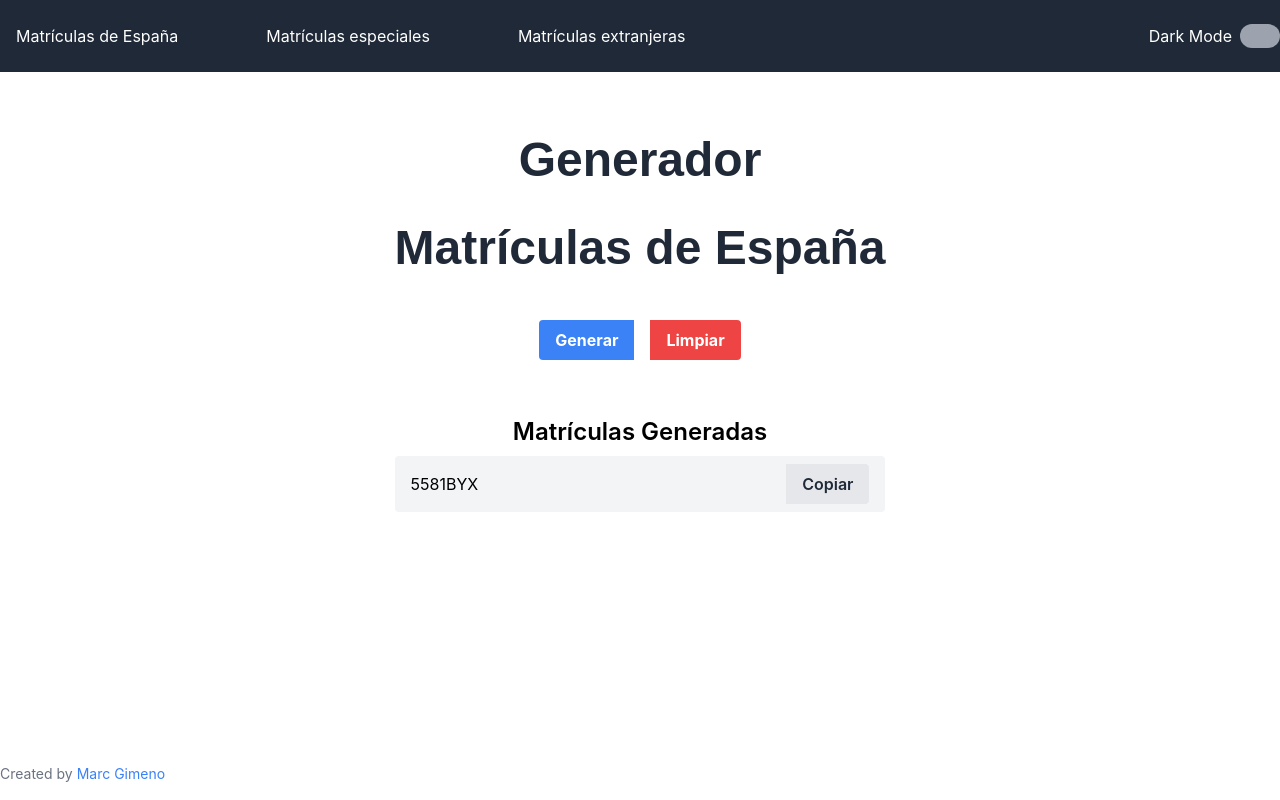
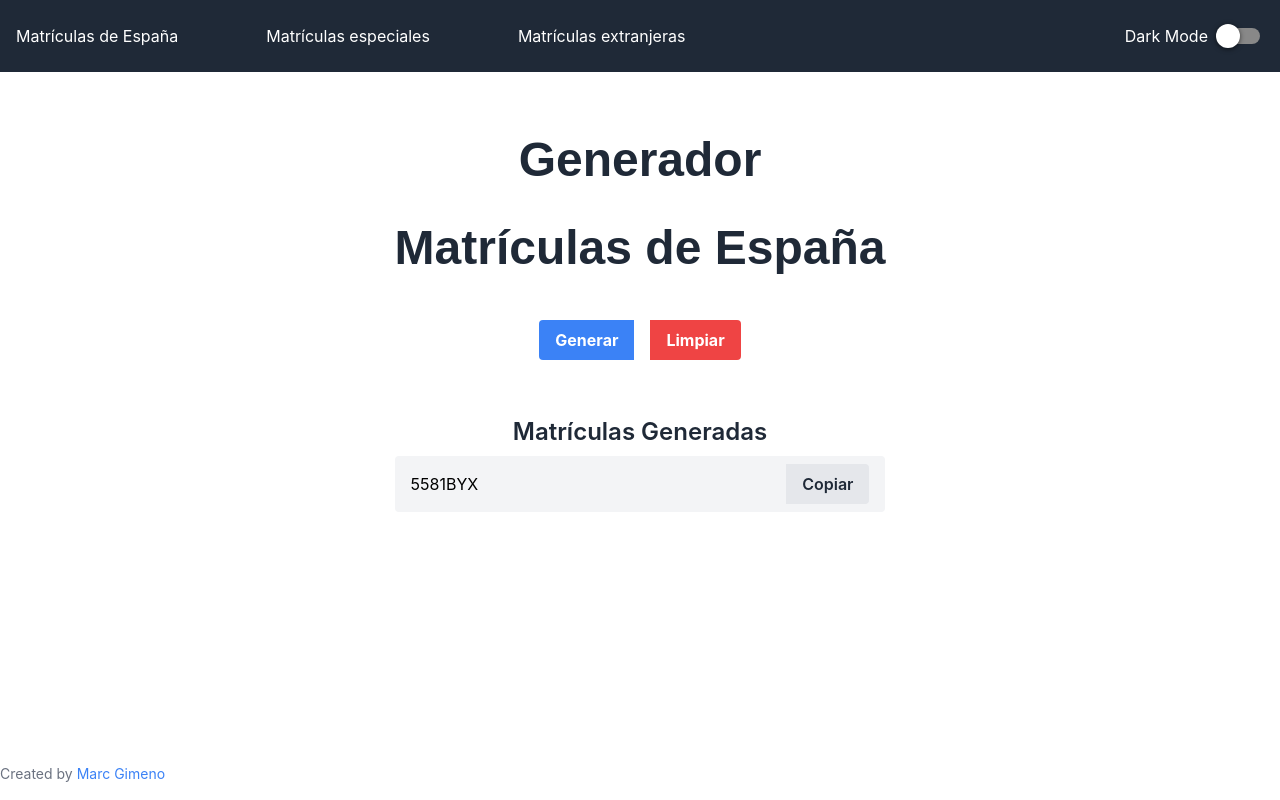
Before and after one commit to gimenomarc/Generador-de-matriculas, a React (Create React App) app in the folder generador-matriculas/: page /matriculas-espana in a window 1280 px wide. Both pictures are taken after a click on the button "Generar". Built offline with nearby package versions, Linux system fonts and the light colour scheme.

Commit message:
dark mode

```diff
--- a/generador-matriculas/package.json
+++ b/generador-matriculas/package.json
@@ -19,6 +19,7 @@
     "react-icons": "^4.9.0",
     "react-router-dom": "^6.12.1",
     "react-scripts": "^5.0.1",
+    "react-switch": "^7.0.0",
     "react-transition-group": "^4.4.5",
     "tailwindcss": "^3.3.2",
     "web-vitals": "^2.1.4"
--- a/generador-matriculas/src/Components/ForeignLicensePlates.js
+++ b/generador-matriculas/src/Components/ForeignLicensePlates.js
@@ -3,7 +3,7 @@ import { CSSTransition, TransitionGroup } from 'react-transition-group';
 import './ForeignLicensePlates.css';
 import copiadoImage from '../Assets/copiado.png';
 
-const ForeignLicensePlates = () => {
+const ForeignLicensePlates = ({ darkMode }) => {
   const [licensePlates, setLicensePlates] = useState([]);
   const [copiedIndex, setCopiedIndex] = useState(null);
 
@@ -37,19 +37,19 @@ const ForeignLicensePlates = () => {
 
   return (
     <div>
-      <h1 className="text-5xl font-bold text-center my-2 text-gray-800">
+      <h1 className={`text-5xl font-bold text-center my-2 ${darkMode ? 'text-white' : 'text-gray-800'}`}>
         Matrículas extranjeras
       </h1>
       <div className="flex flex-col items-center mt-8">
         <div className="flex">
           <button
-            className="bg-blue-500 hover:bg-blue-700 text-white font-bold py-2 px-4 rounded-l mt-4 mr-4 flex-grow"
+            className={`bg-blue-500 hover:bg-blue-700 text-white font-bold py-2 px-4 rounded-l mt-4 mr-4 flex-grow ${darkMode ? 'dark-mode' : ''}`}
             onClick={generateLicensePlate}
           >
             Generar
           </button>
           <button
-            className="bg-red-500 hover:bg-red-700 text-white font-bold py-2 px-4 rounded-r mt-4 flex-grow"
+            className={`bg-red-500 hover:bg-red-700 text-white font-bold py-2 px-4 rounded-r mt-4 flex-grow ${darkMode ? 'dark-mode' : ''}`}
             onClick={clearLicensePlates}
           >
             Limpiar
@@ -57,12 +57,14 @@ const ForeignLicensePlates = () => {
         </div>
         {licensePlates.length > 0 && (
           <div className="mt-4 w-full">
-            <h2 className="text-2xl font-semibold mb-2 mt-10 text-center">Matrículas Generadas</h2>
+            <h2 className={`text-2xl font-semibold mb-2 mt-10 text-center ${darkMode ? 'text-white' : 'text-gray-800'}`}>
+              Matrículas Generadas
+            </h2>
             <TransitionGroup>
               {licensePlates.map((licensePlate, index) => (
                 <CSSTransition key={index} timeout={500} classNames="slide">
-                  <div className="flex items-center bg-gray-100 rounded py-2 px-4 mb-2">
-                    <span className="flex-grow">{licensePlate}</span>
+                  <div className={`flex items-center bg-gray-100 rounded py-2 px-4 mb-2 ${darkMode ? 'dark-mode' : ''}`}>
+                    <span className="flex-grow text-black">{licensePlate}</span>
                     <button
                       className={`bg-gray-200 hover:bg-gray-300 text-gray-800 font-semibold py-2 px-4 rounded-r button-copied ${copiedIndex === index ? 'copied' : ''}`}
                       onClick={() => copyLicensePlate(licensePlate, index)}
--- a/generador-matriculas/src/Components/LicensePlateGenerator.js
+++ b/generador-matriculas/src/Components/LicensePlateGenerator.js
@@ -47,13 +47,17 @@ const LicensePlateGenerator = ({ darkMode }) => {
       <div className="flex flex-col items-center mt-8">
         <div className="flex">
           <button
-            className="bg-blue-500 hover:bg-blue-700 text-white font-bold py-2 px-4 rounded-l mt-4 mr-4 flex-grow"
+            className={`bg-blue-500 hover:bg-blue-700 text-white font-bold py-2 px-4 rounded-l mt-4 mr-4 flex-grow ${
+              darkMode ? 'dark-mode' : ''
+            }`}
             onClick={generateLicensePlate}
           >
             Generar
           </button>
           <button
-            className="bg-red-500 hover:bg-red-700 text-white font-bold py-2 px-4 rounded-r mt-4 flex-grow"
+            className={`bg-red-500 hover:bg-red-700 text-white font-bold py-2 px-4 rounded-r mt-4 flex-grow ${
+              darkMode ? 'dark-mode' : ''
+            }`}
             onClick={clearLicensePlates}
           >
             Limpiar
@@ -61,14 +65,18 @@ const LicensePlateGenerator = ({ darkMode }) => {
         </div>
         {licensePlates.length > 0 && (
           <div className="mt-4 w-full">
-            <h2 className="text-2xl font-semibold mb-2 mt-10 text-center">
+            <h2
+              className={`text-2xl font-semibold mb-2 mt-10 text-center ${
+                darkMode ? 'text-gray-200' : 'text-gray-800'
+              }`}
+            >
               Matrículas Generadas
             </h2>
             <TransitionGroup>
               {licensePlates.map((licensePlate, index) => (
                 <CSSTransition key={index} timeout={500} classNames="slide">
-                  <div className="flex items-center bg-gray-100 rounded py-2 px-4 mb-2">
-                    <span className="flex-grow">{licensePlate}</span>
+                  <div className={`flex items-center bg-gray-100 rounded py-2 px-4 mb-2 ${darkMode ? 'dark-mode' : ''}`}>
+                    <span className="flex-grow text-black">{licensePlate}</span>
                     <button
                       className={`bg-gray-200 hover:bg-gray-300 text-gray-800 font-semibold py-2 px-4 rounded-r button-copied ${
                         copiedIndex === index ? 'copied' : ''
--- a/generador-matriculas/src/Components/Navigation.js
+++ b/generador-matriculas/src/Components/Navigation.js
@@ -1,6 +1,7 @@
 import React from 'react';
 import { Link } from 'react-router-dom';
 import { CSSTransition, TransitionGroup } from 'react-transition-group';
+import Switch from 'react-switch';
 import './Navigation.css';
 
 const Navigation = ({ darkMode, toggleDarkMode }) => {
@@ -16,7 +17,9 @@ const Navigation = ({ darkMode, toggleDarkMode }) => {
                   darkMode ? 'text-gray-200' : ''
                 }`}
               >
-                Matrículas de España
+                <button className="btn-primary">
+                  Matrículas de España
+                </button>
               </Link>
             </li>
           </CSSTransition>
@@ -28,7 +31,9 @@ const Navigation = ({ darkMode, toggleDarkMode }) => {
                   darkMode ? 'text-gray-200' : ''
                 }`}
               >
-                Matrículas especiales
+                <button className="btn-primary">
+                  Matrículas especiales
+                </button>
               </Link>
             </li>
           </CSSTransition>
@@ -40,21 +45,30 @@ const Navigation = ({ darkMode, toggleDarkMode }) => {
                   darkMode ? 'text-gray-200' : ''
                 }`}
               >
-                Matrículas extranjeras
+                <button className="btn-primary">
+                  Matrículas extranjeras
+                </button>
               </Link>
             </li>
           </CSSTransition>
         </TransitionGroup>
-        <li className="flex items-center ml-auto">
+        <li className="flex items-center ml-auto mr-4">
           <label htmlFor="darkModeToggle" className="text-white mr-2">
             Dark Mode
           </label>
-          <input
-            type="checkbox"
-            id="darkModeToggle"
+          <Switch
             checked={darkMode}
             onChange={toggleDarkMode}
-            className="rounded-full appearance-none w-10 h-6 bg-gray-400 focus:outline-none focus:ring-2 focus:ring-gray-800"
+            onColor="#86d3ff"
+            onHandleColor="#2693e6"
+            handleDiameter={24}
+            uncheckedIcon={false}
+            checkedIcon={false}
+            boxShadow="0px 1px 5px rgba(0, 0, 0, 0.6)"
+            activeBoxShadow="0px 0px 1px 10px rgba(0, 0, 0, 0.2)"
+            height={16}
+            width={40}
+            className="react-switch"
           />
         </li>
       </ul>
--- a/generador-matriculas/src/Components/SpecialLicensePlates.js
+++ b/generador-matriculas/src/Components/SpecialLicensePlates.js
@@ -3,7 +3,7 @@ import { CSSTransition, TransitionGroup } from 'react-transition-group';
 import './SpecialLicensePlates.css';
 import copiadoImage from '../Assets/copiado.png';
 
-const SpecialLicensePlates = () => {
+const SpecialLicensePlates = ({ darkMode }) => {
   const [licensePlates, setLicensePlates] = useState([]);
   const [copiedIndex, setCopiedIndex] = useState(null);
 
@@ -39,19 +39,19 @@ const SpecialLicensePlates = () => {
 
   return (
     <div>
-      <h1 className="text-5xl font-bold text-center my-2 text-gray-800">
+      <h1 className={`text-5xl font-bold text-center my-2 ${darkMode ? 'text-white' : 'text-gray-800'}`}>
         Matrículas especiales
       </h1>
       <div className="flex flex-col items-center mt-8">
         <div className="flex">
           <button
-            className="bg-blue-500 hover:bg-blue-700 text-white font-bold py-2 px-4 rounded-l mt-4 mr-4 flex-grow"
+            className={`bg-blue-500 hover:bg-blue-700 text-white font-bold py-2 px-4 rounded-l mt-4 mr-4 flex-grow ${darkMode ? 'dark-mode' : ''}`}
             onClick={generateSpecialLicensePlate}
           >
             Generar
           </button>
           <button
-            className="bg-red-500 hover:bg-red-700 text-white font-bold py-2 px-4 rounded-r mt-4 flex-grow"
+            className={`bg-red-500 hover:bg-red-700 text-white font-bold py-2 px-4 rounded-r mt-4 flex-grow ${darkMode ? 'dark-mode' : ''}`}
             onClick={clearLicensePlates}
           >
             Limpiar
@@ -59,15 +59,16 @@ const SpecialLicensePlates = () => {
         </div>
         {licensePlates.length > 0 && (
           <div className="mt-4 w-full">
-            <h2 className="text-2xl font-semibold mb-2 mt-10 text-center">Matrículas Generadas</h2>
+            <h2 className={`text-2xl font-semibold mb-2 mt-10 text-center ${darkMode ? 'text-white' : 'text-gray-800'}`}>
+              Matrículas Generadas
+            </h2>
             <TransitionGroup>
               {licensePlates.map((licensePlate, index) => (
                 <CSSTransition key={index} timeout={500} classNames="slide">
-                  <div className="flex items-center bg-gray-100 rounded py-2 px-4 mb-2">
-                    <span className="flex-grow">{licensePlate}</span>
+                  <div className={`flex items-center bg-gray-100 rounded py-2 px-4 mb-2 ${darkMode ? 'dark-mode' : ''}`}>
+                    <span className="flex-grow text-black">{licensePlate}</span>
                     <button
-                      className={`bg-gray-200 hover:bg-gray-300 text-gray-800 font-semibold py-2 px-4 rounded-r button-copied ${copiedIndex === index ? 'copied' : ''
-                        }`}
+                      className={`bg-gray-200 hover:bg-gray-300 text-gray-800 font-semibold py-2 px-4 rounded-r button-copied ${copiedIndex === index ? 'copied' : ''}`}
                       onClick={() => copyLicensePlate(licensePlate, index)}
                     >
                       {copiedIndex === index ? (
```
Also changed, not shown: 1 other file (tests, documents, lock files or other folders).
